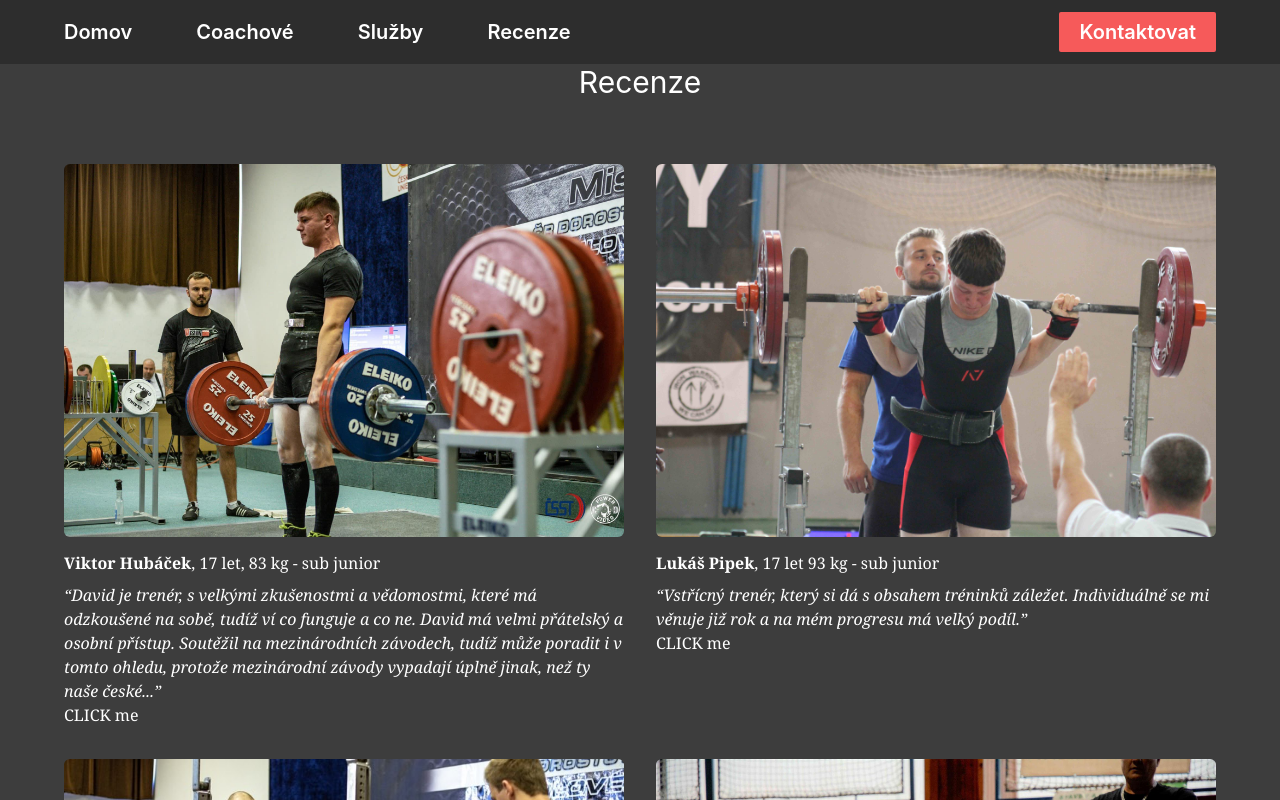
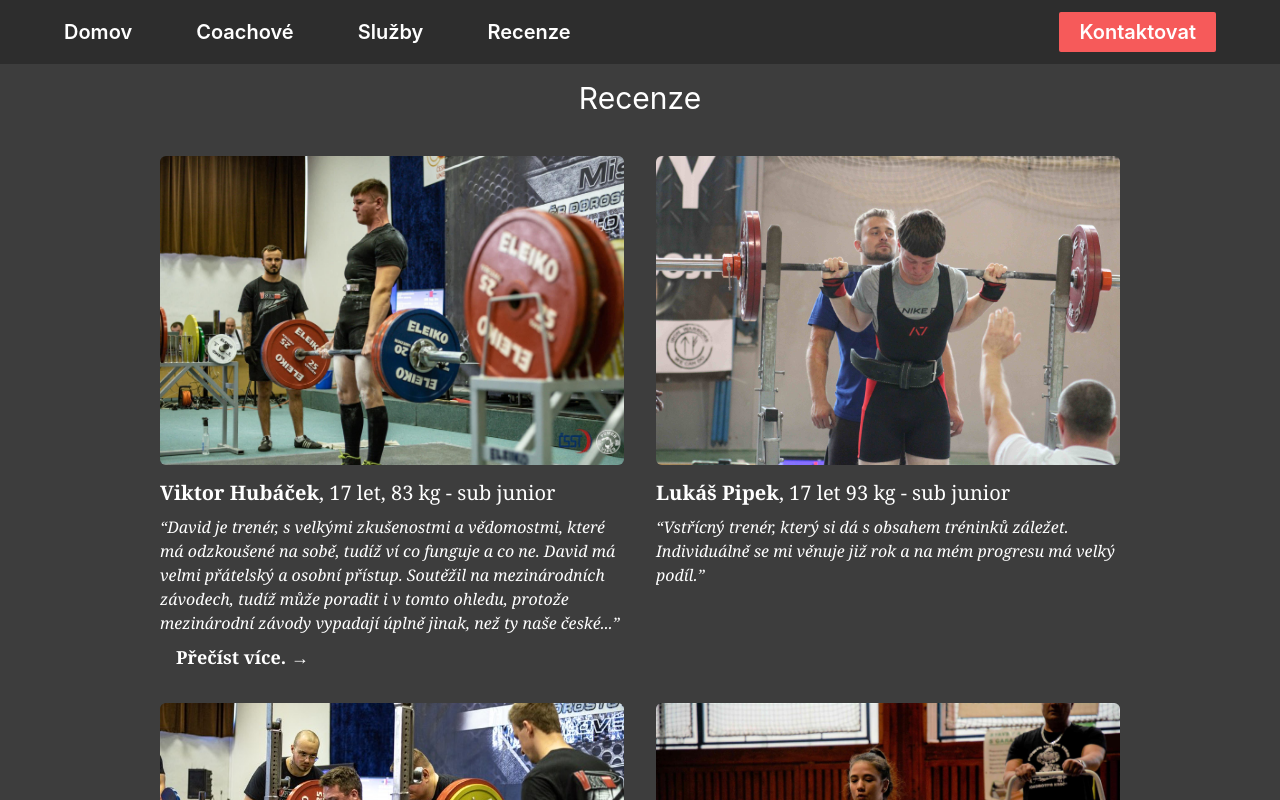
Before and after one commit to aeggydev/lbs-system, a Next.js app: page /reviews in a window 1280 px wide. Shown: the top 800 px of the page. Built offline with nearby package versions, Linux system fonts and the light colour scheme.

Commit message:
Make reviews page better

```diff
--- a/pages/reviews.tsx
+++ b/pages/reviews.tsx
@@ -3,23 +3,33 @@ import Image from "next/image";
 import { Review, data } from "../data/reviews";
 
 interface ReviewProps {
-  review: Review
-  index: number
+  review: Review;
+  index: number;
 }
 
 function Review({ review, index }: ReviewProps) {
+  const url = `/review/${index}`;
+
+  const Img = (
+    <Image
+      alt="Fotka recenzenta"
+      src={review.image}
+      width={2048}
+      height={1365}
+      className="rounded-md"
+    />
+  );
+
   return (
     <div className="text-white font-serif">
-      <Image
-        alt="Fotka recenzenta"
-        src={review.image}
-        width={2048}
-        height={1365}
-        className="rounded-md"
-      />
-      <div className="py-2">{review.title}</div>
+      {review.textLong ? <a href={url}>{Img}</a> : Img}
+      <div className="py-2 text-xl">{review.title}</div>
       <div className="italic">“{review.text}”</div>
-      <a href={`/review/${index}`}>CLICK me</a>
+      {review.textLong ? (
+        <a href={url} className="font-bold pl-4 pt-2 block text-lg">
+          Přečíst více. →
+        </a>
+      ) : null}
     </div>
   );
 }
@@ -27,8 +37,8 @@ function Review({ review, index }: ReviewProps) {
 export default function Reviews() {
   return (
     <div className="bg-[#3D3D3D] min-h-screen">
-      <div className="text-center text-white text-3xl">Recenze</div>
-      <div className="grid grid-cols-2 p-16 gap-8">
+      <div className="text-center text-white text-3xl mt-4">Recenze</div>
+      <div className="grid grid-cols-2 py-10 px-40 gap-8">
         {data.map((x, i) => (
           <Review review={x} key={i} index={i} />
         ))}
```
